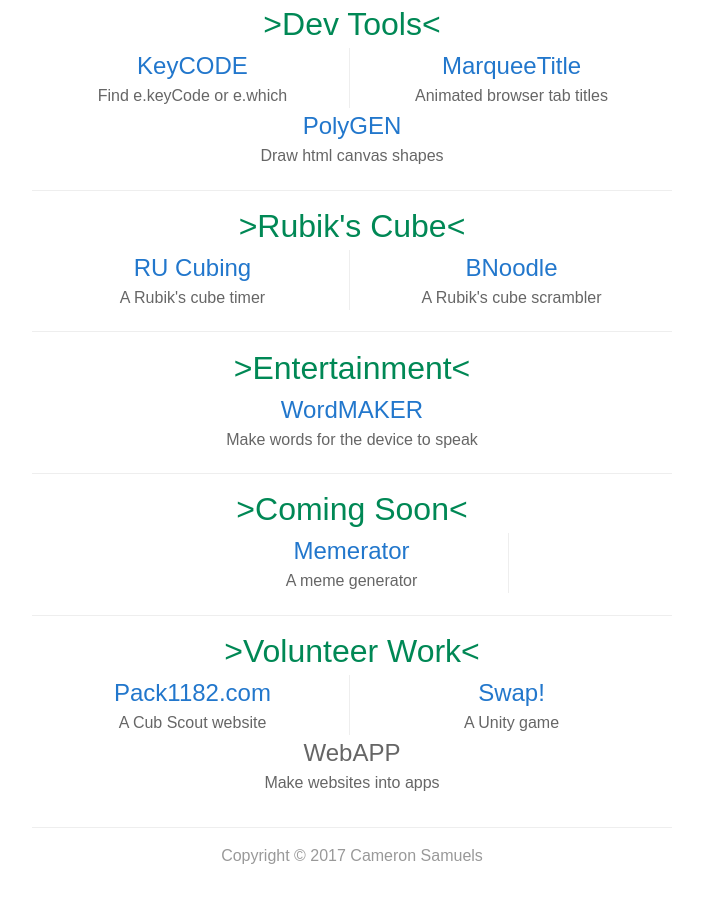
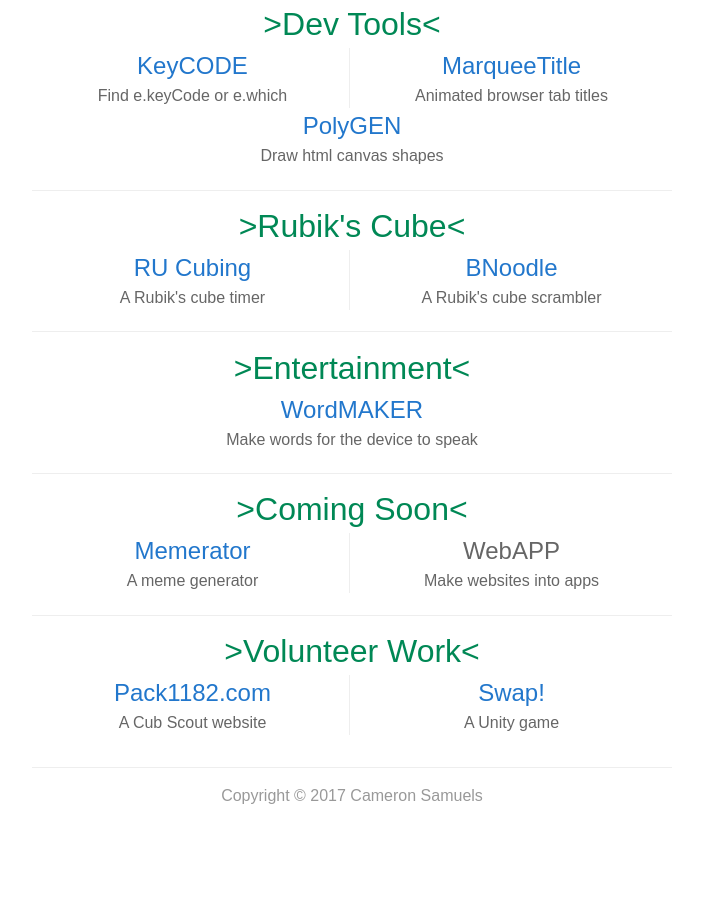
Before and after one commit to cameronsamuels/cameronsamuels.github.io, a Jekyll site: the page built from index.html, in a window 1280 px wide and 900 px high, scrolled down 972 px. Shown: the whole window, without its empty margins (288-991 px from the left). Built offline with Jekyll 4.4.1, drawn with Linux system fonts in a browser that asks for light colours; after the commit the page ends 1812 px from its top, so only the background shows below that; some of the changed lines change nothing that is shown.

Commit message:
Fixed placement of webapp

```diff
--- a/index.html
+++ b/index.html
@@ -39,10 +39,10 @@ layout: compress
 		<p>Make words for the device to speak</p>
 		<h1>Coming Soon</h1>
 		<div><h2><a href=memerator>Memerator</a></h2><p>A meme generator</p></div>
+		<div><h2>WebAPP</h2><p>Make websites into apps</p></div>
 		<h1>Volunteer Work</h1>
 		<div><h2><a href="http://pack1182.com">Pack1182.com</a></h2><p>A Cub Scout website</p></div>
 		<div><h2><a href="http://www.ebaad.ml/swap">Swap!</a></h2><p>A Unity game</p></div>
-		<div><h2>WebAPP</h2><p>Make websites into apps</p></div>
 		<footer>Copyright &copy; 2017 Cameron Samuels</footer>
 	</main>
 </body></html>
```
